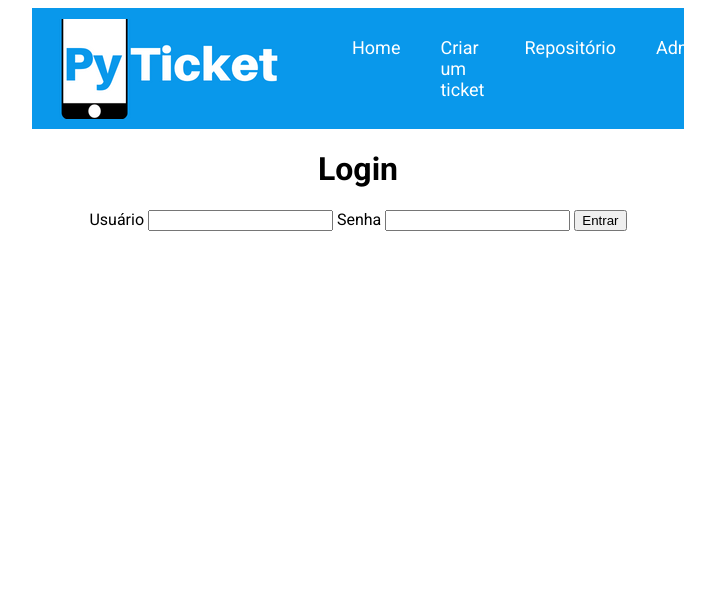
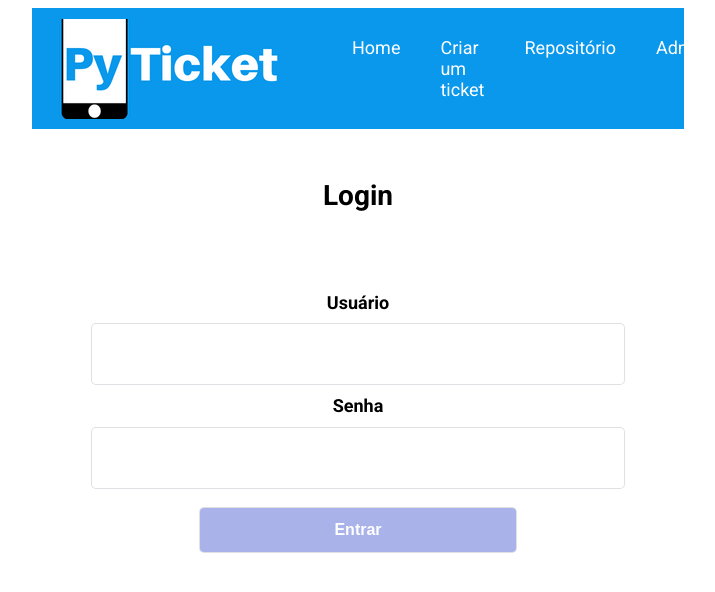
Before and after one commit to danielbecher/pyticket, a Django app: page /login/ in a window 1280 px wide. Shown: the top 592 px of the page, without its empty margins (282-997 px from the left). Run offline with Django 4.2, Linux system fonts and the light colour scheme.

Commit message:
Estilizado o formulário de login

```diff
--- /dev/null
+++ b/pyticket/static/css/login.css
@@ -0,0 +1,69 @@
+.login {
+    width: 50%;
+    display: flex;
+    flex-direction: column;
+    justify-content: center;
+    margin-top: 50px;
+}
+
+.login__titulo {
+    display: flex;
+    justify-content: center;
+    font-size: 28px;
+    margin-top: 50px;
+}
+
+.login__form {
+    display: flex;
+    flex-direction: column;
+    justify-content: center;
+    align-items: center;
+}
+
+.login__input {
+    font-size: 16px;
+    line-height: 20px;
+    padding: 8px 16px;
+    width: 500px;
+    min-height: 44px;
+    border: unset;
+    border-radius: 4px;
+    outline-color: rgb(84 105 212 / 0.5);
+    background-color: rgb(255, 255, 255);
+    box-shadow: rgba(0, 0, 0, 0) 0px 0px 0px 0px,
+                rgba(0, 0, 0, 0) 0px 0px 0px 0px,
+                rgba(0, 0, 0, 0) 0px 0px 0px 0px,
+                rgba(60, 66, 87, 0.16) 0px 0px 0px 1px,
+                rgba(0, 0, 0, 0) 0px 0px 0px 0px,
+                rgba(0, 0, 0, 0) 0px 0px 0px 0px,
+                rgba(0, 0, 0, 0) 0px 0px 0px 0px;
+}
+
+.login__button {
+    color: #fff;
+    font-weight: bold;
+    font-size: 16px;
+    line-height: 28px;
+    padding: 8px 16px;
+    width: 50%;
+    margin: 20px 0;
+    min-height: 44px;
+    border: unset;
+    border-radius: 4px;
+    outline-color: rgb(84 105 212 / 0.5);
+    background-color: rgb(84 105 212 / 0.5);
+    box-shadow: rgba(0, 0, 0, 0) 0px 0px 0px 0px,
+                rgba(0, 0, 0, 0) 0px 0px 0px 0px,
+                rgba(0, 0, 0, 0) 0px 0px 0px 0px,
+                rgba(60, 66, 87, 0.16) 0px 0px 0px 1px,
+                rgba(0, 0, 0, 0) 0px 0px 0px 0px,
+                rgba(0, 0, 0, 0) 0px 0px 0px 0px,
+                rgba(0, 0, 0, 0) 0px 0px 0px 0px;
+}
+
+.login__label {
+    font-size: 18px;
+    font-weight: 600;
+    display: block;
+    margin: 0.7rem 0;
+}
--- a/pyticket/templates/header.html
+++ b/pyticket/templates/header.html
@@ -11,6 +11,7 @@
     <link rel="stylesheet" href="{% static '/css/header.css' %}">
     <link rel="stylesheet" href="{% static '/css/footer.css' %}">
     <link rel="stylesheet" href="{% static '/css/ticket.css' %}">
+    <link rel="stylesheet" href="{% static '/css/login.css' %}">
 </head>
 <body>
     <section class="header">
--- a/pyticket/templates/login.html
+++ b/pyticket/templates/login.html
@@ -1,9 +1,9 @@
 {% load static %}
 {% include "header.html" %}
 
-<h1>Login</h1>
+<h1 class="login__titulo">Login</h1>
 
-<main class="login">
+<section class="login">
     <form class="login__form" action="submit" method="POST">{% csrf_token %}
         <label class="login__label">Usuário</label>
         <input class="login__input" type="text" name="usuario">
@@ -14,4 +14,4 @@
             <p class="login__erro">Erro: {{ message }}</p>
         {% endfor %}
     </form>
-</main>
+</section>
```
